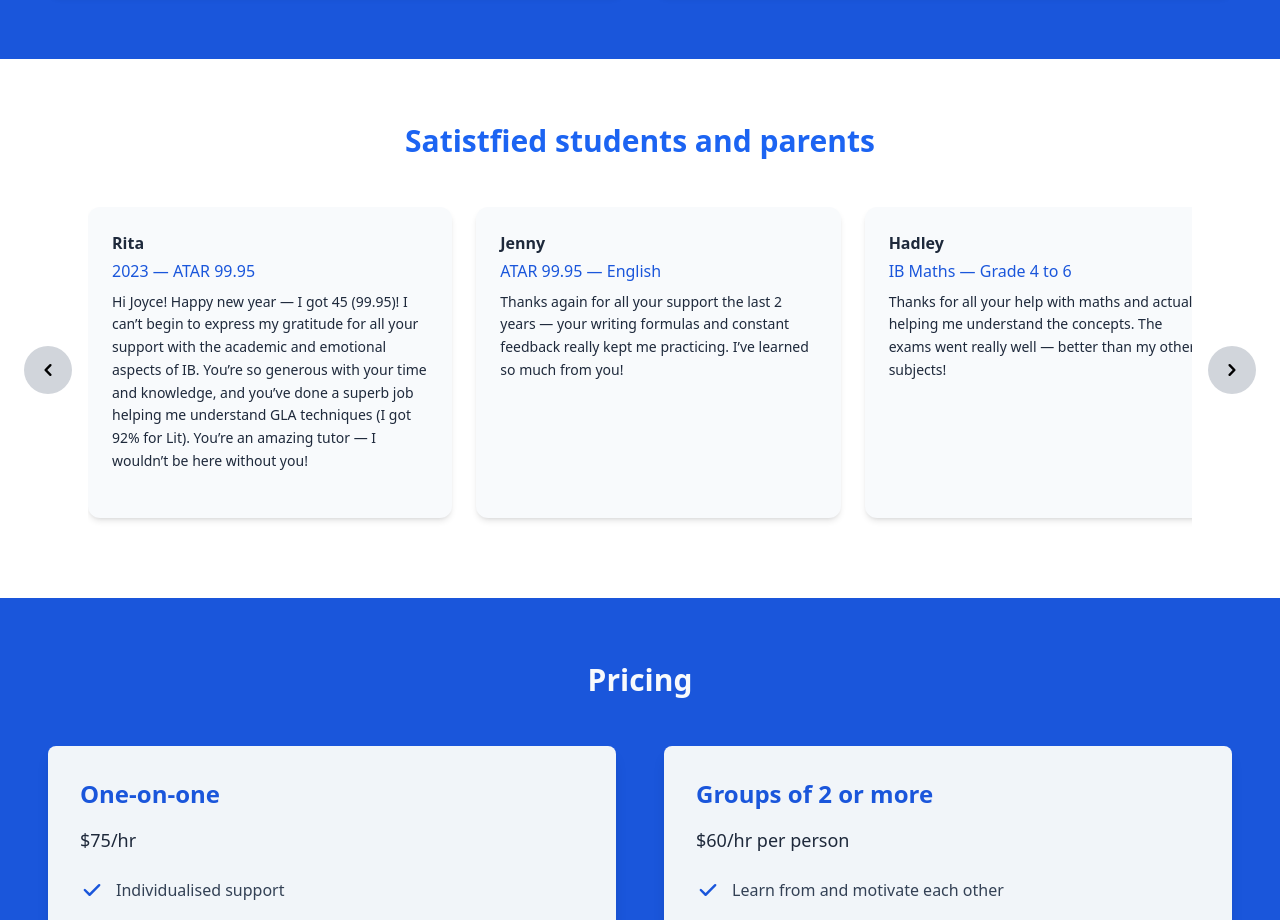
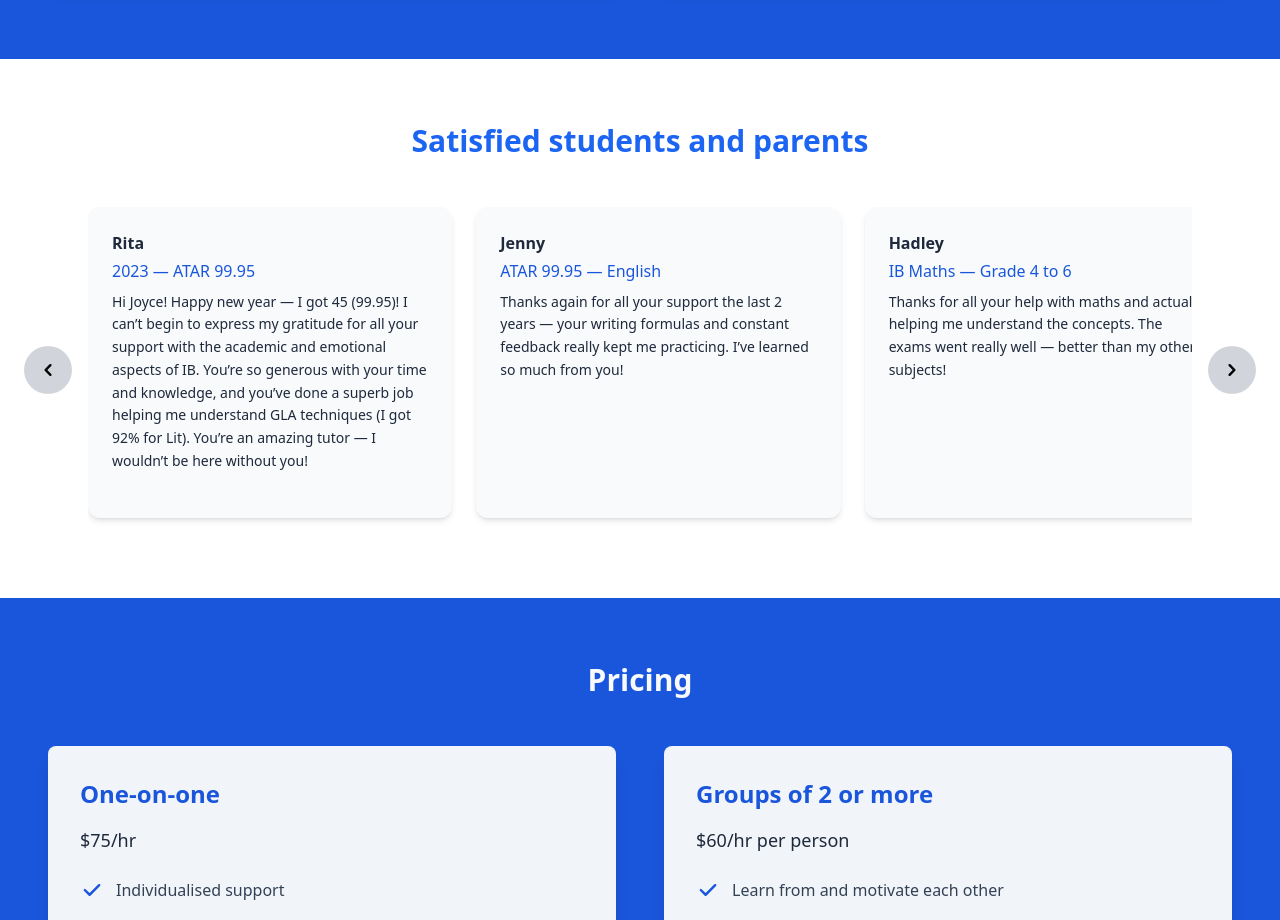
Before and after one commit to Joyceyte/Elevatelearning, a React (Vite) app: page / in a window 1280 px wide. Shown: the part 980-1900 px from the top of the page. Built offline with nearby package versions, Linux system fonts and the light colour scheme; what @radix-ui/themes would draw is missing.

Commit message:
spelling

```diff
--- a/src/components/testimonialssection.jsx
+++ b/src/components/testimonialssection.jsx
@@ -15,7 +15,7 @@ export default function TestimonialsSection() {
 
   return (
     <section className="w-full bg-white py-16 px-6 relative" id="testimonials">
-      <h2 className="text-3xl font-bold text-blue-600 text-center mb-12">Satistfied students and parents</h2>
+      <h2 className="text-3xl font-bold text-blue-600 text-center mb-12">Satisfied students and parents</h2>
 
       <div className="relative flex items-center">
         {/* Left Arrow */}
```
